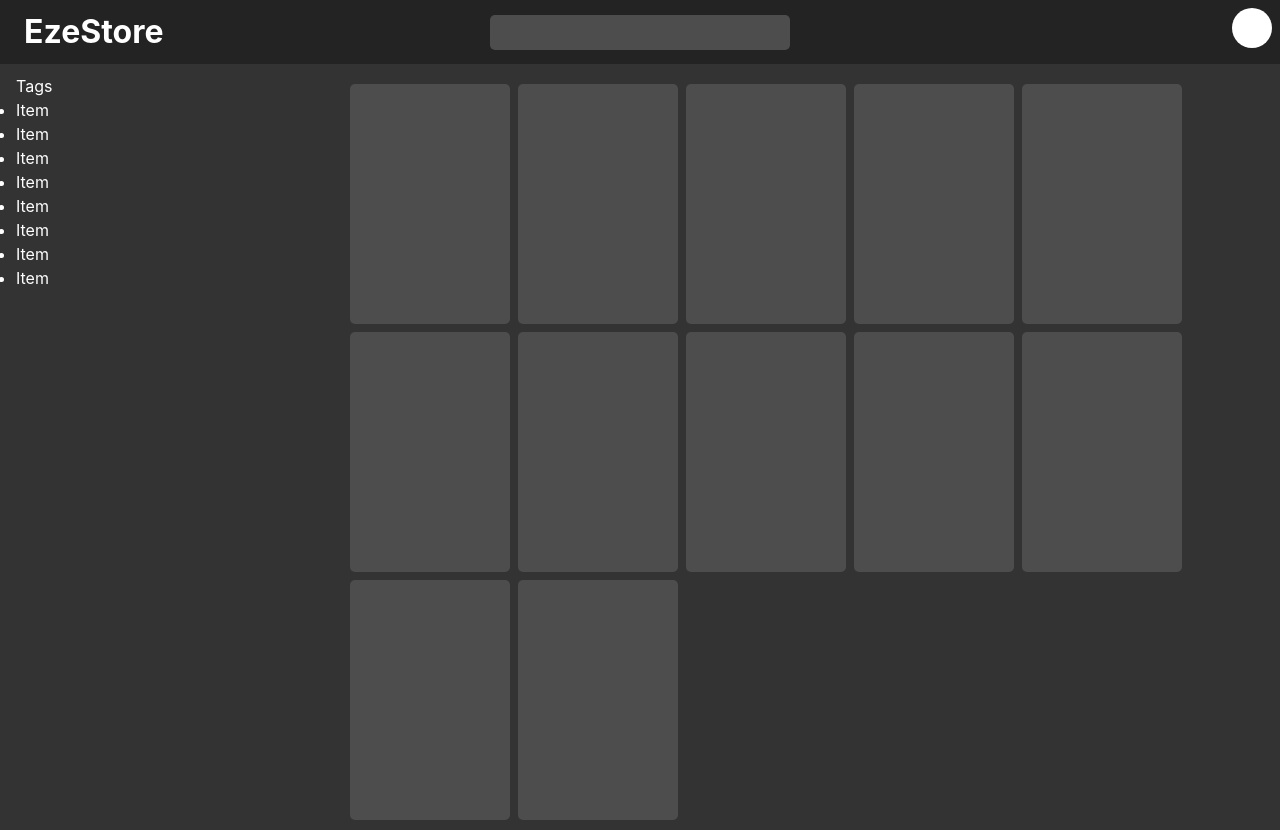
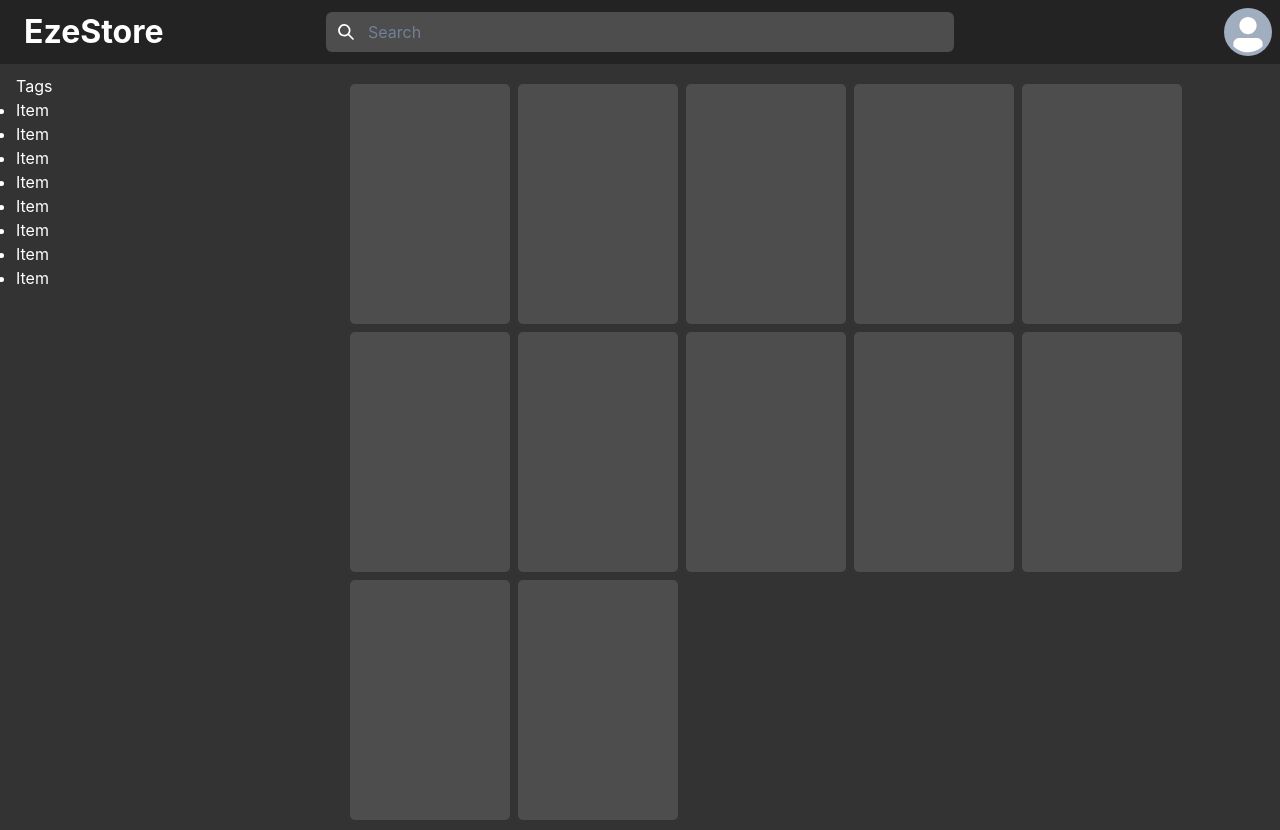
Before and after one commit to Ezebed/e-commerce-react-ts, a React (Vite) app: page /hola in a window 1280 px wide. Built offline with nearby package versions, Linux system fonts and the light colour scheme.

Commit message:
add chakra icons and input on header and avatar

```diff
--- a/package.json
+++ b/package.json
@@ -10,6 +10,7 @@
     "preview": "vite preview"
   },
   "dependencies": {
+    "@chakra-ui/icons": "^2.1.1",
     "@chakra-ui/react": "^2.8.2",
     "@emotion/react": "^11.13.0",
     "@emotion/styled": "^11.13.0",
--- a/src/assets/css/main.css
+++ b/src/assets/css/main.css
@@ -84,20 +84,6 @@ header {
     text-decoration: none;
   }
 
-  .search {
-    height: 35px;
-    width: 300px;
-    background: var(--darkSecundary);
-    border-radius: 5px;
-  }
-
-  .userLogo {
-    height: 40px;
-    width: 40px;
-    border-radius: 50%;
-    background: var(--textPrimary);
-  }
-
   .ezeBox {
     height: 15rem;
     width: 10rem;
--- a/src/components/Header.tsx
+++ b/src/components/Header.tsx
@@ -1,4 +1,6 @@
 import { Link } from "react-router-dom";
+import { Input, InputGroup, InputLeftElement, Avatar } from "@chakra-ui/react";
+import { SearchIcon } from "@chakra-ui/icons";
 
 export default function Header(): JSX.Element {
   return (
@@ -9,10 +11,20 @@ export default function Header(): JSX.Element {
         </Link>
       </div>
       <div className="headerCenter">
-        <div className="search"></div>
+        <InputGroup>
+          <InputLeftElement>
+            <SearchIcon color="text.200" />
+          </InputLeftElement>
+          <Input
+            bgColor="dark.200"
+            color="text.200"
+            variant="filled"
+            placeholder="Search"
+          />
+        </InputGroup>
       </div>
       <div className="headerRight">
-        <div className="userLogo"></div>
+        <Avatar />
       </div>
     </header>
   );
--- a/src/main.tsx
+++ b/src/main.tsx
@@ -4,10 +4,11 @@ import App from "./App.tsx";
 import { Route, BrowserRouter, Routes } from "react-router-dom";
 import { ChakraProvider } from "@chakra-ui/react";
 import Prueba from "./Pages/prueba.tsx";
+import theme from "@/utils/chakraTheme.ts";
 
 createRoot(document.getElementById("root")!).render(
   <StrictMode>
-    <ChakraProvider>
+    <ChakraProvider theme={theme}>
       <BrowserRouter>
         <Routes>
           <Route path="/" element={<App />} />
--- a/src/utils/chakraTheme.ts
+++ b/src/utils/chakraTheme.ts
@@ -1,15 +1,26 @@
 // theme.ts
 
 // 1. import `extendTheme` function
-import { extendTheme, type ThemeConfig } from "@chakra-ui/react";
+import { extendTheme } from "@chakra-ui/react";
 
 // 2. Add your color mode config
-const config: ThemeConfig = {
-  initialColorMode: "dark",
-  useSystemColorMode: false,
-};
+// const config: ThemeConfig = {
+//   initialColorMode: "dark",
+//   useSystemColorMode: false,
+// };
 
 // 3. extend the theme
-const theme = extendTheme({ config });
+const theme = extendTheme({
+  colors: {
+    dark: {
+      100: "#232323",
+      200: "#4d4d4d",
+    },
+    text: {
+      100: "#fff",
+      200: "#808080",
+    },
+  },
+});
 
 export default theme;
```
Also changed, not shown: 1 other file (tests, documents, lock files or other folders).
